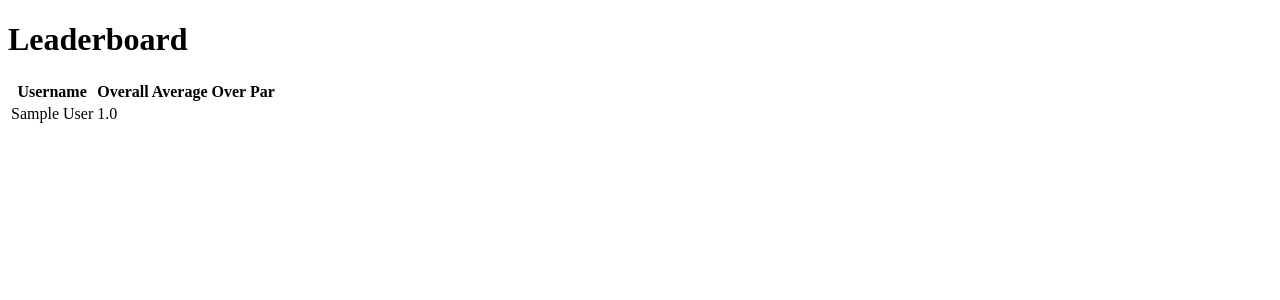
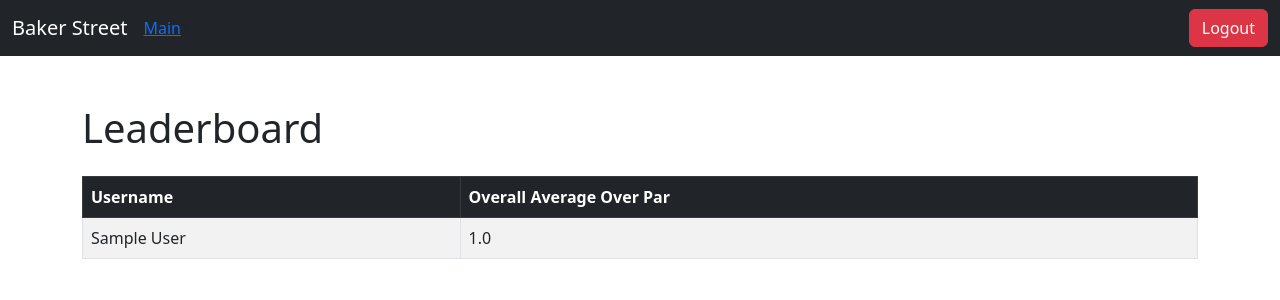
Before and after one commit to oboyle3/Baker_Golf, a Django app: page /leaderboard/ in a window 1280 px wide. Shown: the top 300 px of the page. Run offline with Django 5.2, Linux system fonts and the light colour scheme; a user stored in the database is signed in; tables that the repository leaves empty hold one stand-in row (values such as "Sample post").

Commit message:
one change

```diff
--- a/myapp/templates/leaderboard.html
+++ b/myapp/templates/leaderboard.html
@@ -1,9 +1,39 @@
 <!DOCTYPE html>
-<html>
-    <h1>Leaderboard</h1>
+<html lang="en">
+<head>
+    <meta charset="UTF-8">
+    <meta name="viewport" content="width=device-width, initial-scale=1.0">
+    <title>Leaderboard</title>
+    <link rel="stylesheet" href="https://cdn.jsdelivr.net/npm/bootstrap@5.3.0/dist/css/bootstrap.min.css">
+</head>
+<body>
+    <!-- Navigation Menu -->
+    <nav class="navbar navbar-expand-lg navbar-dark bg-dark">
+        <div class="container-fluid">
+            <a class="navbar-brand" href="#">Baker Street</a>
+            <button class="navbar-toggler" type="button" data-bs-toggle="collapse" data-bs-target="#navbarNav">
+                <span class="navbar-toggler-icon"></span>
+            </button>
+            <div class="collapse navbar-collapse" id="navbarNav">
+                <ul class="navbar-nav me-auto mb-2 mb-lg-0">
+                    <li class="nav-item">
+                        <a href="{% url 'cars' %}">Main</a>>
+                    </li>
+                </ul>
+                <!-- Logout Button -->
+                <form method="post" action="{% url 'logout' %}" class="d-flex">
+                    {% csrf_token %}
+                    <button type="submit" class="btn btn-danger">Logout</button>
+                </form>
+            </div>
+        </div>
+    </nav>
 
-    <table>
-      <thead>
+    <div class="container mt-5">
+        <h1 class="mb-4">Leaderboard</h1>
+
+        <table class="table table-striped table-bordered">
+            <thead class="table-dark">
                 <tr>
                     <th>Username</th>
                     <th>Overall Average Over Par</th>
@@ -12,10 +42,16 @@
             <tbody>
                 {% for entry in leaderboard %}
                 <tr>
-            <td>{{ entry.user.name }}</td>  <!-- Or use 'name' if your user model has that instead -->
+                    <td>{{ entry.user.name }}</td>  <!-- Or username/email depending on your user model -->
                     <td>{{ entry.overall_avg_over_par }}</td>
                 </tr>
                 {% endfor %}
             </tbody>
         </table>
+    </div>
+
+    <!-- Bootstrap JS and dependencies -->
+    <script src="https://cdn.jsdelivr.net/npm/@popperjs/core@2.11.6/dist/umd/popper.min.js"></script>
+    <script src="https://cdn.jsdelivr.net/npm/bootstrap@5.3.0/dist/js/bootstrap.min.js"></script>
+</body>
 </html>
--- a/myapp/views.py
+++ b/myapp/views.py
@@ -215,7 +215,7 @@ def test_view(request):
             AllUsersFavoriteGolfers.objects.create(user=request.user, golfer=golfer)
 
         # Redirect to the same page after updating
-        return redirect('test_view')
+        return redirect('cars')
 
     # Add average over par calculation for selected golfers
     golfers_with_avg_over_par = [
@@ -245,8 +245,8 @@ def test_view(request):
 
 @login_required
 def leaderboard_view(request):
-    # Fetch UserAverage entries and join with the related User objects
-    leaderboard = UserAverage.objects.select_related('user').order_by('overall_avg_over_par')
+
+    leaderboard = UserAverage.objects.all().order_by('overall_avg_over_par')
 
     context = {
         'leaderboard': leaderboard,
```
Also changed, not shown: myapp/templates/cars.html (+5 -7 lines). Lines whose indentation alone changed are shown as unchanged.
